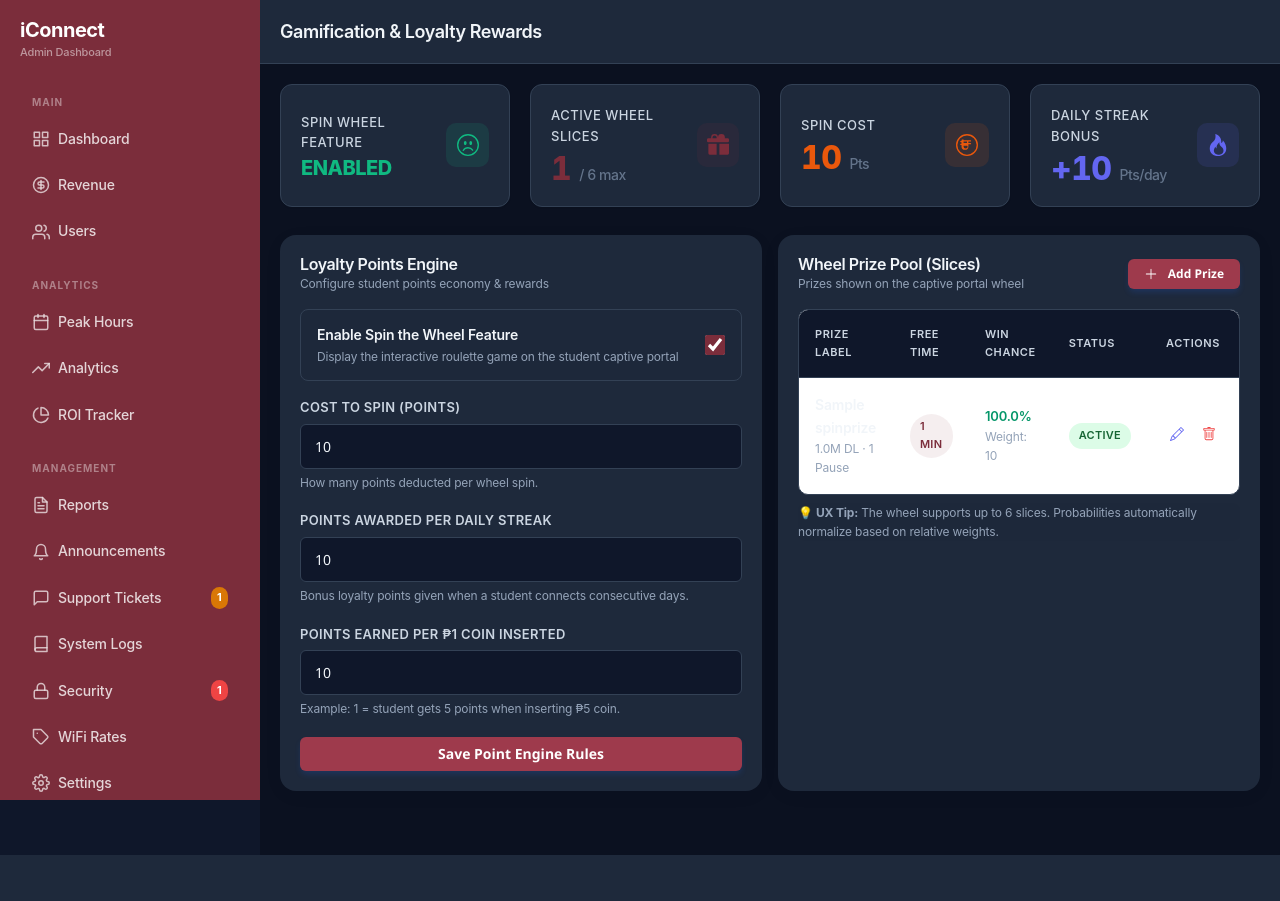
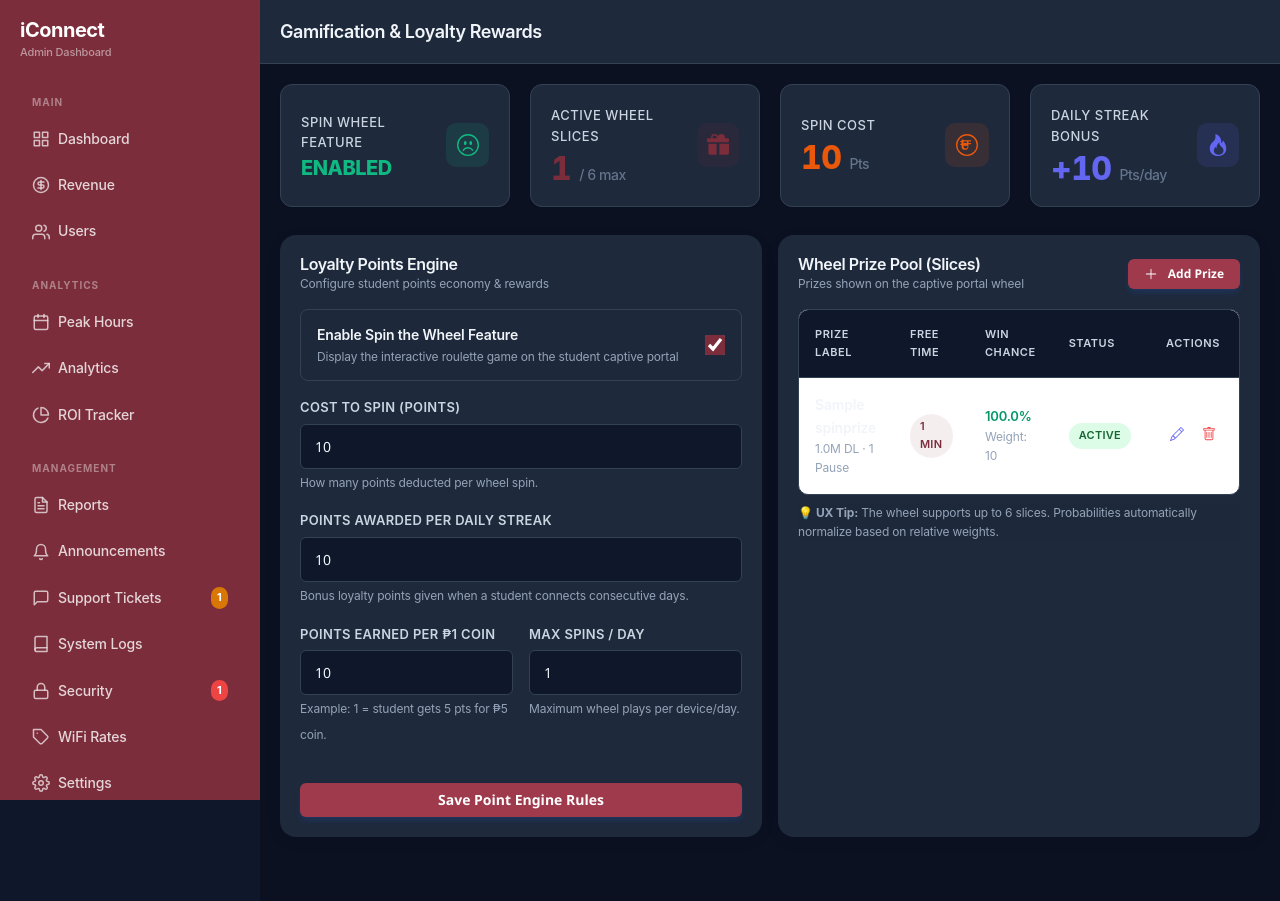
Before and after one commit to loricohenrian/iConnect, a Django app: page /iconnect-ops/gamification/ in a window 1280 px wide. Before the commit the page ends 855 px from the top, so only its background shows below. Run offline with Django 4.2, Linux system fonts and the light colour scheme; a user stored in the database is signed in; tables that the repository leaves empty hold one stand-in row (values such as "Sample post"); data that the repository does not hold is empty; parts of the project's set-up code (start-up, migrations or seed data) failed here and were passed over.

Commit message:
Enhance gamification management: local timezone streak accuracy, daily spin limit support, and complete audit logging

```diff
--- a/dashboard/templates/dashboard/gamification.html
+++ b/dashboard/templates/dashboard/gamification.html
@@ -100,10 +100,17 @@
                 <span class="text-xs text-muted">Bonus loyalty points given when a student connects consecutive days.</span>
             </div>
 
-            <div class="form-group mb-md">
-                <label class="form-label" style="font-weight: 600; font-size: 13px;">Points Earned per ₱1 Coin Inserted</label>
-                <input type="number" name="points_per_peso" class="form-input" value="{{ settings.points_per_peso }}" min="0" max="1000" required>
-                <span class="text-xs text-muted">Example: 1 = student gets 5 points when inserting ₱5 coin.</span>
+            <div class="grid-2 mb-md">
+                <div class="form-group">
+                    <label class="form-label" style="font-weight: 600; font-size: 13px;">Points Earned per ₱1 Coin</label>
+                    <input type="number" name="points_per_peso" class="form-input" value="{{ settings.points_per_peso }}" min="0" max="1000" required>
+                    <span class="text-xs text-muted">Example: 1 = student gets 5 pts for ₱5 coin.</span>
+                </div>
+                <div class="form-group">
+                    <label class="form-label" style="font-weight: 600; font-size: 13px;">Max Spins / Day</label>
+                    <input type="number" name="daily_spin_limit" class="form-input" value="{{ settings.daily_spin_limit }}" min="1" max="100" required>
+                    <span class="text-xs text-muted">Maximum wheel plays per device/day.</span>
+                </div>
             </div>
 
             <button type="submit" class="btn btn-primary w-100" style="padding: 10px; font-weight: 600;">
@@ -241,7 +248,7 @@
                 </div>
             </div>
 
-            <div class="grid-2 mb-md">
+            <div class="grid-2 mb-sm">
                 <div class="form-group">
                     <label class="form-label" style="font-size: 13px; font-weight: 600;">Probability Weight</label>
                     <input type="number" name="probability_weight" id="prizeWeightInput" class="form-input" value="10" min="1" max="1000" required>
@@ -250,8 +257,14 @@
                 <div class="form-group">
                     <label class="form-label" style="font-size: 13px; font-weight: 600;">Max Pause Limit</label>
                     <input type="number" name="pause_limit" id="prizePauseInput" class="form-input" value="0" min="0" max="100">
-                    <span class="text-xs text-muted">Times student can pause.</span>
+                    <span class="text-xs text-muted">0 = unli pauses.</span>
                 </div>
+            </div>
+
+            <div class="form-group mb-md">
+                <label class="form-label" style="font-size: 13px; font-weight: 600;">Pause Max Duration (Hours)</label>
+                <input type="number" name="pause_duration_limit" id="prizeDurationLimitInput" class="form-input" value="0" min="0" max="1440">
+                <span class="text-xs text-muted">Max total hours prize session can remain paused (0 = unlimited).</span>
             </div>
 
             <div class="form-group mb-md">
@@ -306,6 +319,7 @@ function openAddPrizeModal() {
     document.getElementById('prizeUploadInput').value = '';
     document.getElementById('prizeWeightInput').value = '10';
     document.getElementById('prizePauseInput').value = '0';
+    document.getElementById('prizeDurationLimitInput').value = '0';
     document.getElementById('prizeActiveInput').checked = true;
     document.getElementById('prizeSubmitBtn').innerText = 'Add Prize to Wheel';
     document.getElementById('prizeModal').style.display = 'flex';
@@ -321,6 +335,7 @@ function openEditPrizeModal(btn) {
     document.getElementById('prizeSpeedInput').value = btn.dataset.speed;
     document.getElementById('prizeUploadInput').value = btn.dataset.upload;
     document.getElementById('prizePauseInput').value = btn.dataset.pause;
+    document.getElementById('prizeDurationLimitInput').value = btn.dataset.duration || '0';
     document.getElementById('prizeActiveInput').checked = (btn.dataset.active === 'true');
     document.getElementById('prizeSubmitBtn').innerText = 'Update Prize Slices';
     document.getElementById('prizeModal').style.display = 'flex';
--- a/dashboard/views.py
+++ b/dashboard/views.py
@@ -3028,7 +3028,20 @@ def gamification_view(request):
                 settings_obj.spin_cost_points = parse_bounded_int(request.POST.get("spin_cost_points"), 1, 10_000, "Points to spin", default=10)
                 settings_obj.points_per_streak_day = parse_bounded_int(request.POST.get("points_per_streak_day"), 0, 1_000, "Points per streak day", default=5)
                 settings_obj.points_per_peso = parse_bounded_int(request.POST.get("points_per_peso"), 0, 1_000, "Points per peso", default=1)
+                settings_obj.daily_spin_limit = parse_bounded_int(
+                    request.POST.get("daily_spin_limit"), 1, 100, "Daily spin limit", default=settings_obj.daily_spin_limit
+                )
                 settings_obj.save()
+                audit_logger.info(
+                    "event=gamification_rules_updated user=%s enable_spin=%s spin_cost=%d streak_pts=%d peso_pts=%d daily_spins=%d ip=%s",
+                    request.user.username,
+                    settings_obj.enable_spin_wheel,
+                    settings_obj.spin_cost_points,
+                    settings_obj.points_per_streak_day,
+                    settings_obj.points_per_peso,
+                    settings_obj.daily_spin_limit,
+                    _client_ip(request)
+                )
                 messages.success(request, "Gamification point rules updated successfully.")
             except ValueError as e:
                 messages.error(request, str(e))
@@ -3064,9 +3077,13 @@ def gamification_view(request):
                     prize.pause_limit = pause_limit
                     prize.pause_duration_limit = pause_duration_limit
                     prize.save()
+                    audit_logger.info(
+                        "event=prize_updated user=%s prize_id=%d name=%s minutes=%d weight=%d ip=%s",
+                        request.user.username, prize.id, name, minutes, weight, _client_ip(request)
+                    )
                     messages.success(request, f'Prize "{name}" updated successfully.')
                 else:
-                    SpinPrize.objects.create(
+                    new_prize = SpinPrize.objects.create(
                         name=name,
                         minutes_reward=minutes,
                         probability_weight=weight,
@@ -3076,6 +3093,10 @@ def gamification_view(request):
                         pause_limit=pause_limit,
                         pause_duration_limit=pause_duration_limit
                     )
+                    audit_logger.info(
+                        "event=prize_created user=%s prize_id=%d name=%s minutes=%d weight=%d ip=%s",
+                        request.user.username, new_prize.id, name, minutes, weight, _client_ip(request)
+                    )
                     messages.success(request, f'New prize "{name}" added to wheel.')
             except ValueError as e:
                 messages.error(request, str(e))
@@ -3112,7 +3133,13 @@ def delete_prize_view(request, prize_id):
     if request.method == 'POST':
         try:
             prize = SpinPrize.objects.get(id=prize_id)
+            deleted_name = prize.name
+            prize_pk = prize.id
             prize.delete()
+            audit_logger.info(
+                "event=prize_deleted user=%s prize_id=%d name=%s ip=%s",
+                request.user.username, prize_pk, deleted_name, _client_ip(request)
+            )
             messages.success(request, 'Prize deleted successfully.')
         except SpinPrize.DoesNotExist:
             messages.error(request, 'Prize not found.')
--- a/sessions_app/models.py
+++ b/sessions_app/models.py
@@ -628,7 +628,7 @@ class DeviceProfile(models.Model):
 
         settings_obj = SystemSettings.get_settings()
         profile, created = cls.objects.get_or_create(mac_address=mac_address)
-        today = timezone.now().date()
+        today = timezone.localdate()
 
         if profile.last_connected_date == today:
             return profile
```
Also changed, not shown: dashboard/tests.py (+74 -0 lines).
